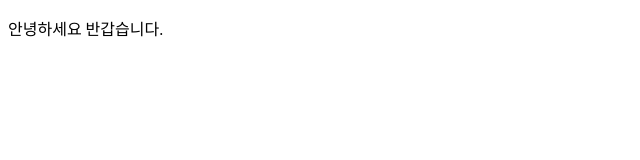
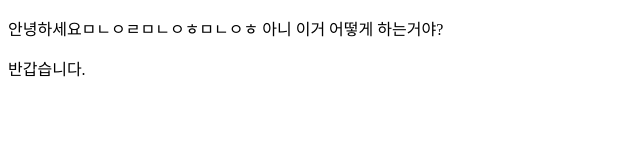
Before and after one commit to gaeun-world/Test, a plain HTML site: page index.html in a window 1280 px wide. Shown: the whole page, without its empty margins (0-640 px from the left). Drawn offline with Linux system fonts and the light colour scheme.

Commit message:
수정 250417

```diff
--- a/index.html
+++ b/index.html
@@ -7,7 +7,9 @@
 </head>
 <body>
     <p>
-        안녕하세요
+        안녕하세요ㅁㄴㅇㄹㅁㄴㅇㅎㅁㄴㅇㅎ
+        아니 이거 어떻게 하는거야?
+        <div></div>
         <span>반갑습니다.</span>
     </p>
 </body>
```
